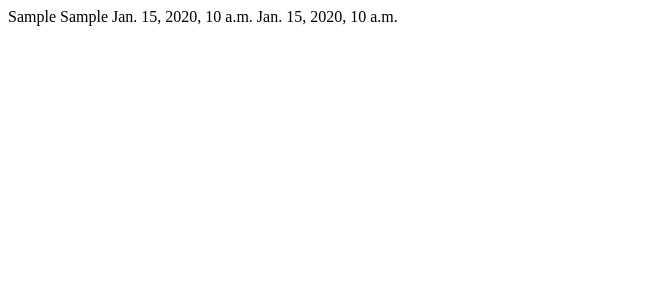
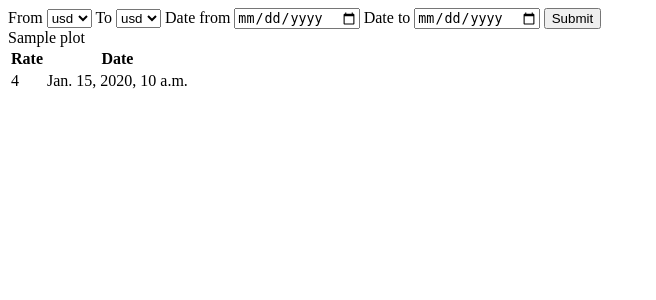
Before and after one commit to adamsvystun/curex, a Django app: template app/templates/rates.html in a window 1280 px wide. Shown: the top 300 px of the page, without its empty margins (0-656 px from the left). Run offline with Django 3.2, Linux system fonts and the light colour scheme; the template is opened without the code that fills it: most values are stand-ins (such as "Sample title", 1, 10 or a date in 2020).

Commit message:
Add plot, table

```diff
--- a/app/services.py
+++ b/app/api.py
@@ -4,7 +4,7 @@ import json
 def get_rate(currency, start_date, end_date):
     url = 'http://api.nbp.pl/api/exchangerates/rates/A/'+currency
     if start_date and end_date:
-        url += '/'+start_date+'/'+end_date+'/'
+        url += '/'+start_date.isoformat()+'/'+end_date.isoformat()+'/'
     url += '?format=json'
     try:
         weburl = urlopen(url)
--- /dev/null
+++ b/app/templates/components/plot.html
@@ -0,0 +1,3 @@
+<div>
+    {{ plot | safe }}
+</div>
--- /dev/null
+++ b/app/templates/components/table.html
@@ -0,0 +1,14 @@
+<div>
+    <table>
+        <tr>
+            <th>Rate</th>
+            <th>Date</th>
+        </tr>
+        {% for val in exchange %}
+        <tr>
+            <td>{{ val.rate }}</td>
+            <td>{{ val.date }}</td>
+        </tr>
+        {% endfor %}
+    </table>
+</div>
--- a/app/templates/rates.html
+++ b/app/templates/rates.html
@@ -5,10 +5,32 @@
         <title>Test</title>
     </head>
     <body>
-            {{ cur_to }}
-            {{ cur_from }}
-            {{ date_to }}
-            {{ date_from }}
-
+        <form action="/rates/" method="get">
+            <label>From</label>
+            <select id="currency_from" name="currency_from">
+                <option value="usd" {% if "usd" == cur_from %}selected="selected"{% endif %}>usd</option>
+                <option value="eur" {% if "eur" == cur_from %}selected="selected"{% endif %}>eur</option>
+                <option value="pln" {% if "pln" == cur_from %}selected="selected"{% endif %}>pln</option>
+                <option value="aud" {% if "aud" == cur_from %}selected="selected"{% endif %}>aud</option>
+            </select>
+            <label>To</label>
+            <select id="currency_to" name="currency_to">
+                <option value="usd" {% if "usd" == cur_to %}selected="selected"{% endif %}>usd</option>
+                <option value="eur" {% if "eur" == cur_to %}selected="selected"{% endif %}>eur</option>
+                <option value="pln" {% if "pln" == cur_to %}selected="selected"{% endif %}>pln</option>
+                <option value="aud" {% if "aud" == cur_to %}selected="selected"{% endif %}>aud</option>
+            </select>
+            <label>Date from</label>
+            <input type="date" value="{{ date_from }}" name="date_from"/>
+            <label>Date to</label>
+            <input type="date" value="{{ date_to }}" name="date_to"/>
+            <input type="submit" />
+        </form>
+        {% if error %}
+            {{ error.what }}
+        {% else %}
+            {% include "components/plot.html" %}
+            {% include "components/table.html" %}
+        {% endif %}
     </body>
 </html>
--- a/app/urls.py
+++ b/app/urls.py
@@ -4,5 +4,5 @@ from . import views
 
 urlpatterns = [
     url(r'^$', views.rates, name='index'),
-    url(r'^rates/(?P<cur_from>\w+)/(?P<cur_to>\w+)/(?P<date_from>\w+)/(?P<date_to>\w+)/$', views.rates, name='rates'),
+    url(r'^rates/$', views.rates, name='rates'),
 ]
--- a/curex/urls.py
+++ b/curex/urls.py
@@ -2,6 +2,6 @@ from django.conf.urls import include, url
 from django.contrib import admin
 
 urlpatterns = [
-    url(r'^$', include('app.urls')),
+    url(r'^', include('app.urls')),
     url(r'^admin/', admin.site.urls),
 ]
```
Also changed, not shown: app/plot.py (added, +18 -0 lines), app/rates.py (added, +18 -0 lines), app/views.py (+32 -5 lines).
